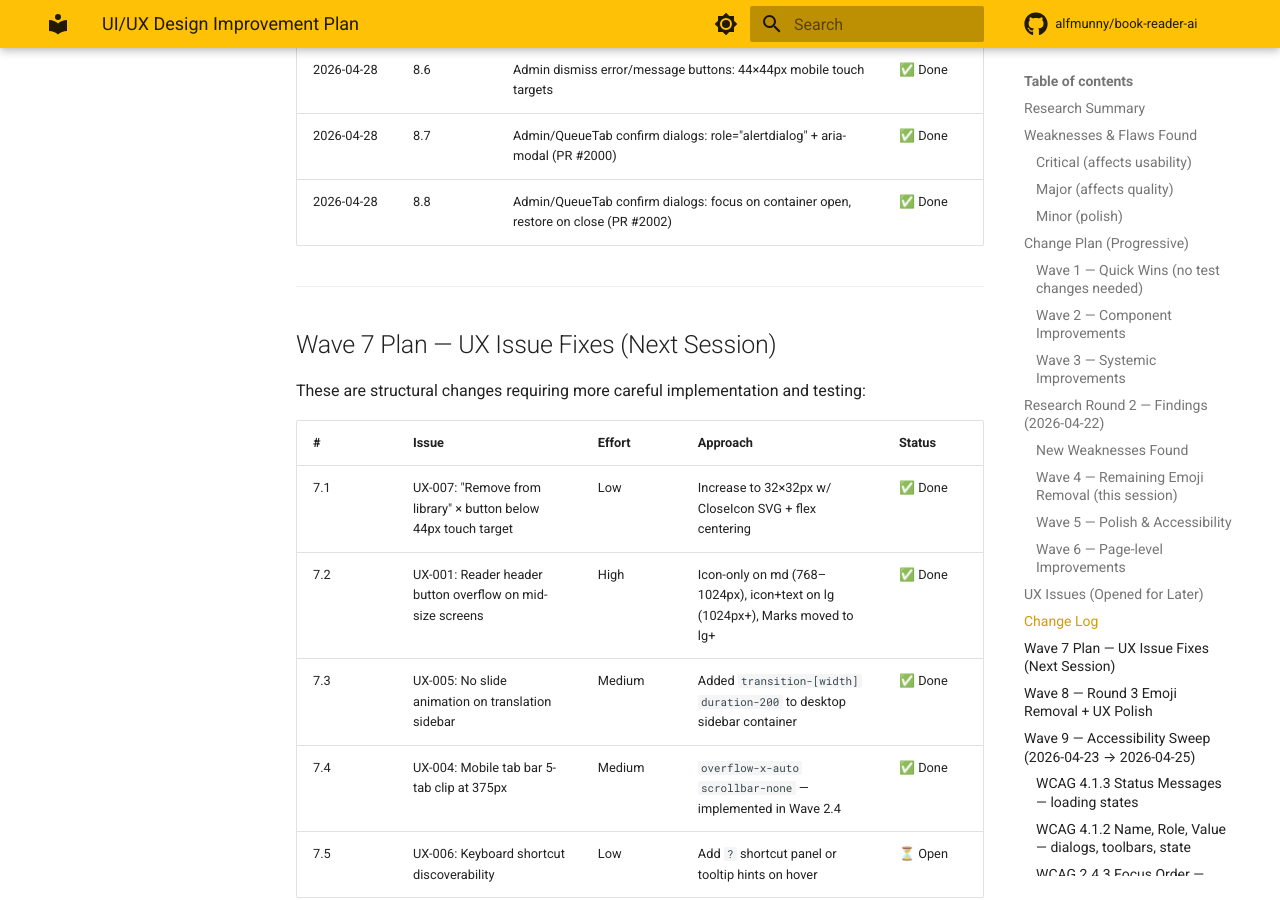
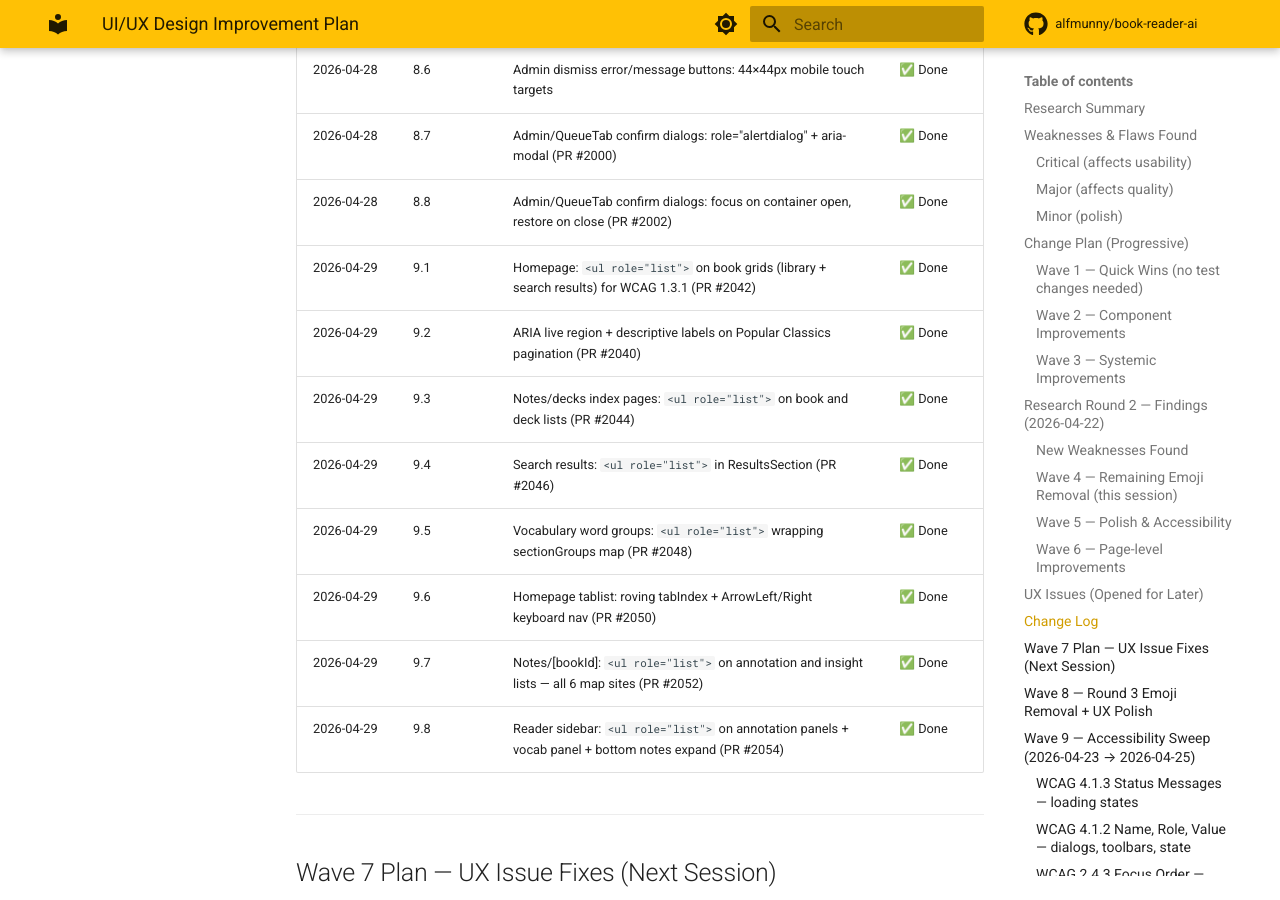
Before and after one commit to alfmunny/book-reader-ai, an MkDocs documentation site: the page built from docs/design-improvement-plan.md, in a window 1280 px wide and 900 px high, scrolled down 7911 px. Built offline with MkDocs 1.6.1 and Material for MkDocs 9.7.7, drawn with Linux system fonts in a browser that asks for light colours; comment, search, counter and statistics services are not loaded.

Commit message:
docs: add Change Log entries for WCAG list-semantics Wave 9 series (closes #2055)
Adds rows 9.1–9.8 to docs/design-improvement-plan.md covering the full
list-semantics PR run (PRs #2040, #2042, #2044, #2046, #2048, #2050,
#2052, #2054) — homepage grids, pagination ARIA, notes/decks index,
search results, vocabulary word groups, tablist keyboard nav,
notes/[bookId] annotation+insight lists, and reader sidebar panels.

Co-Authored-By: Claude Sonnet 4.6 <noreply@anthropic.com>

```diff
--- a/docs/design-improvement-plan.md
+++ b/docs/design-improvement-plan.md
@@ -178,6 +178,14 @@ Second pass covered: vocabulary page, notes page, profile page, import page, Ann
 | 2026-04-28 | 8.6 | Admin dismiss error/message buttons: 44×44px mobile touch targets | ✅ Done |
 | 2026-04-28 | 8.7 | Admin/QueueTab confirm dialogs: role="alertdialog" + aria-modal (PR #2000) | ✅ Done |
 | 2026-04-28 | 8.8 | Admin/QueueTab confirm dialogs: focus on container open, restore on close (PR #2002) | ✅ Done |
+| 2026-04-29 | 9.1 | Homepage: `<ul role="list">` on book grids (library + search results) for WCAG 1.3.1 (PR #2042) | ✅ Done |
+| 2026-04-29 | 9.2 | ARIA live region + descriptive labels on Popular Classics pagination (PR #2040) | ✅ Done |
+| 2026-04-29 | 9.3 | Notes/decks index pages: `<ul role="list">` on book and deck lists (PR #2044) | ✅ Done |
+| 2026-04-29 | 9.4 | Search results: `<ul role="list">` in ResultsSection (PR #2046) | ✅ Done |
+| 2026-04-29 | 9.5 | Vocabulary word groups: `<ul role="list">` wrapping sectionGroups map (PR #2048) | ✅ Done |
+| 2026-04-29 | 9.6 | Homepage tablist: roving tabIndex + ArrowLeft/Right keyboard nav (PR #2050) | ✅ Done |
+| 2026-04-29 | 9.7 | Notes/[bookId]: `<ul role="list">` on annotation and insight lists — all 6 map sites (PR #2052) | ✅ Done |
+| 2026-04-29 | 9.8 | Reader sidebar: `<ul role="list">` on annotation panels + vocab panel + bottom notes expand (PR #2054) | ✅ Done |
 
 ---
 
```
